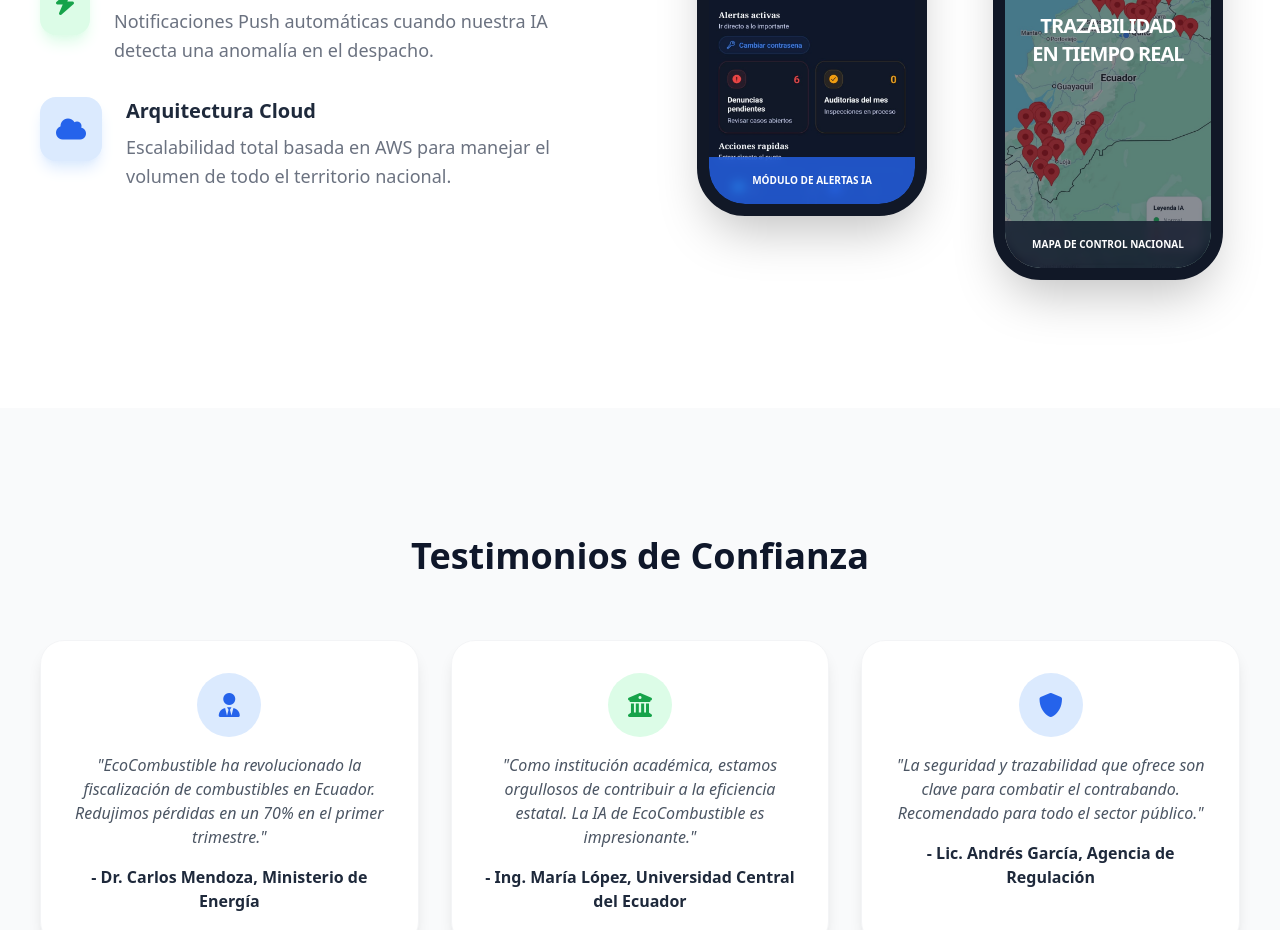
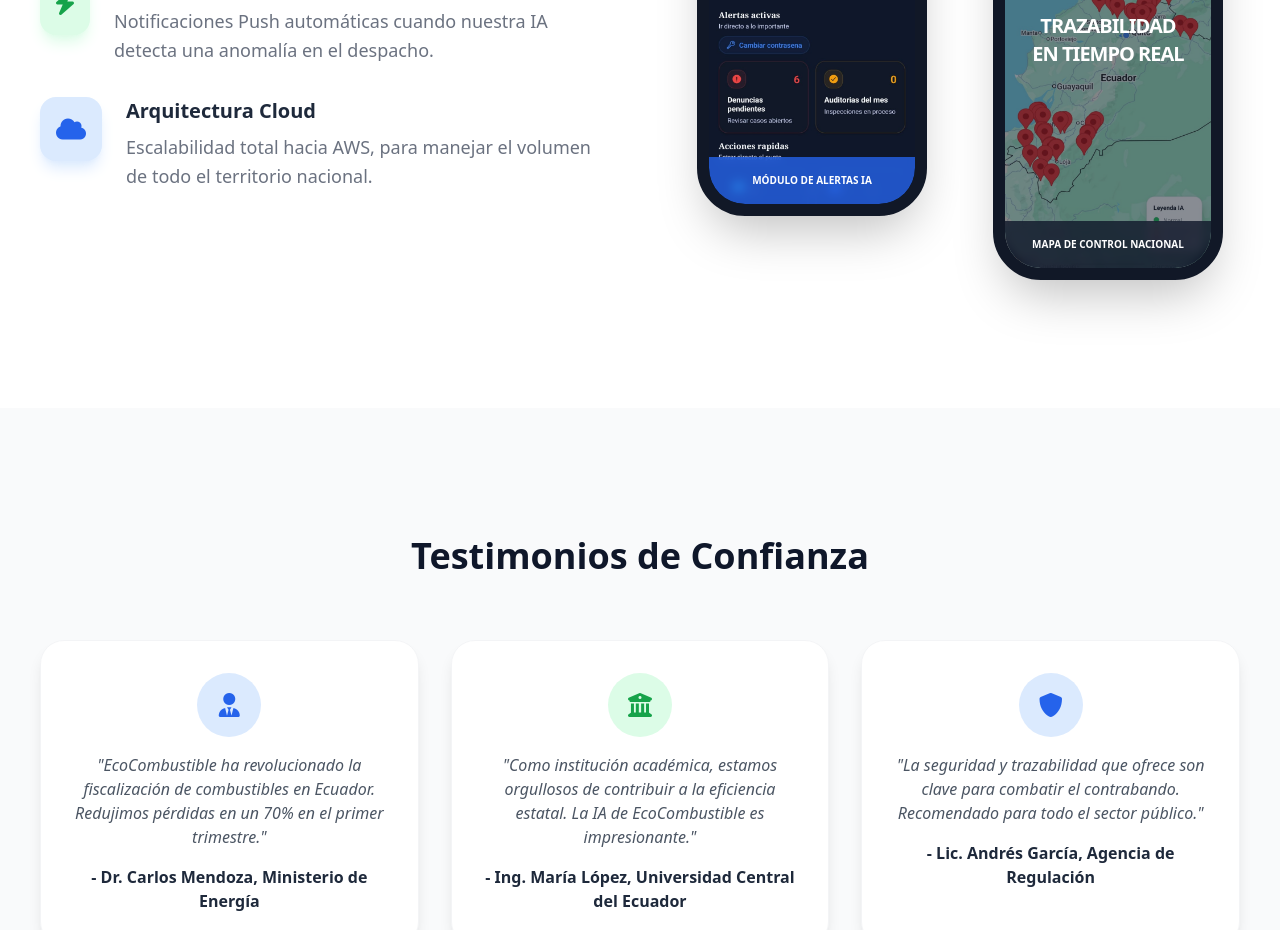
Before and after one commit to Leonardo250202/PAGINA-WEB, a plain HTML site: page index.html in a window 1280 px wide. Shown: the part 3060-3990 px from the top of the page. Drawn offline with nearby package versions, Linux system fonts and the light colour scheme.

Commit message:
Correcion texto

```diff
--- a/index.html
+++ b/index.html
@@ -173,7 +173,7 @@
                         <div class="bg-blue-100 text-blue-600 p-4 rounded-2xl h-fit shadow-lg shadow-blue-100"><i class="fas fa-cloud text-2xl"></i></div>
                         <div>
                             <h5 class="font-black text-xl mb-2 text-slate-800">Arquitectura Cloud</h5>
-                            <p class="text-gray-500 text-lg leading-relaxed">Escalabilidad total basada en AWS para manejar el volumen de todo el territorio nacional.</p>
+                            <p class="text-gray-500 text-lg leading-relaxed">Escalabilidad total hacia AWS, para manejar el volumen de todo el territorio nacional.</p>
                         </div>
                     </li>
                 </ul>
```
